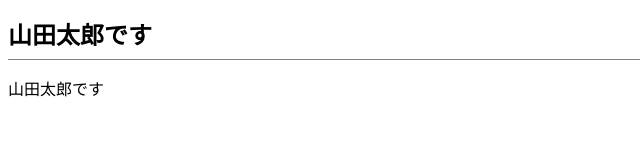
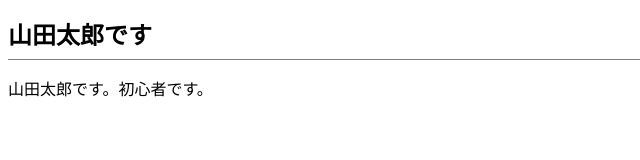
Before and after one commit to fujiwara-daisuke-0127/github.io, a plain HTML site: page index.html in a window 1280 px wide. Shown: the whole page, without its empty margins (0-640 px from the left). Drawn offline with Linux system fonts and the light colour scheme.

Commit message:
Add files via upload

```diff
--- a/index.html
+++ b/index.html
@@ -7,6 +7,6 @@
 </head>
 <body>
   <h1>山田太郎です</h1>
-<p>山田太郎です</p>
+<p>山田太郎です。初心者です。</p>
 </body>
 </html>
```
